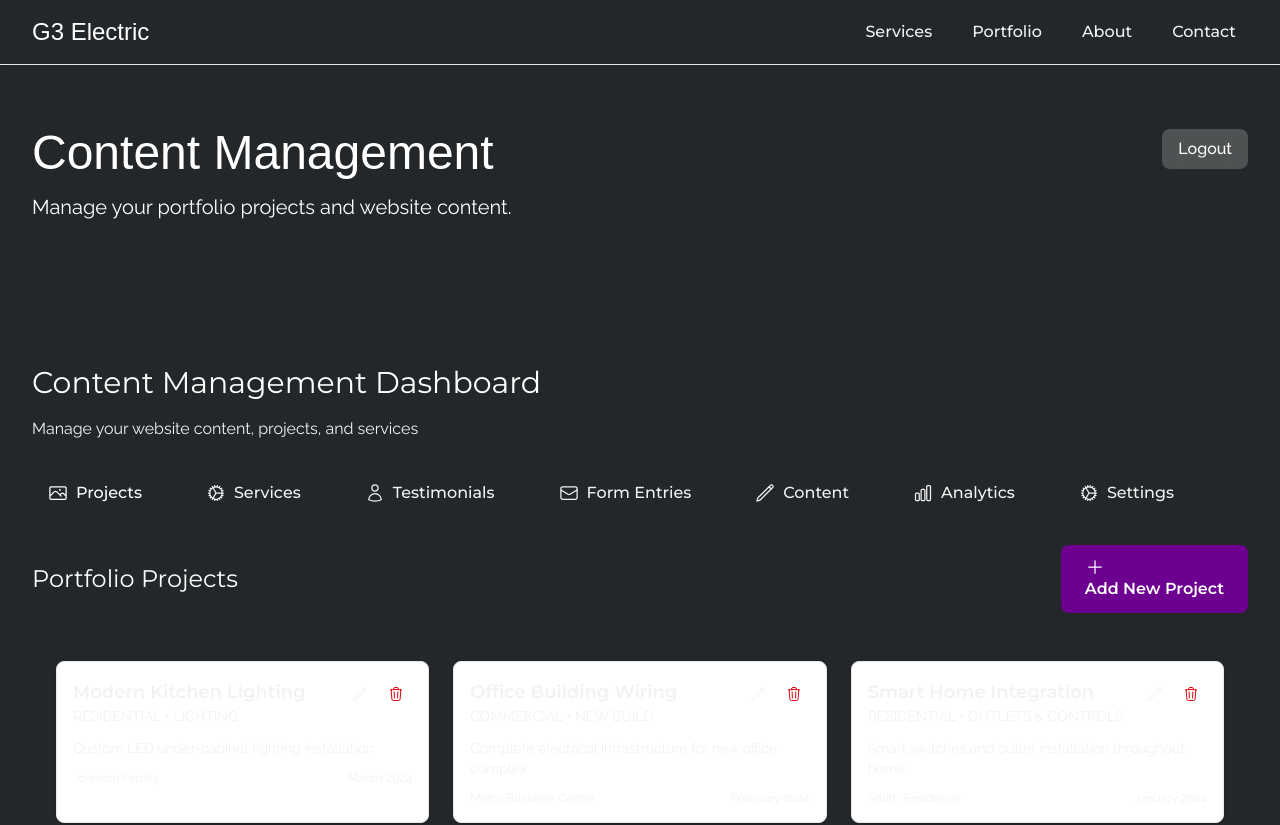
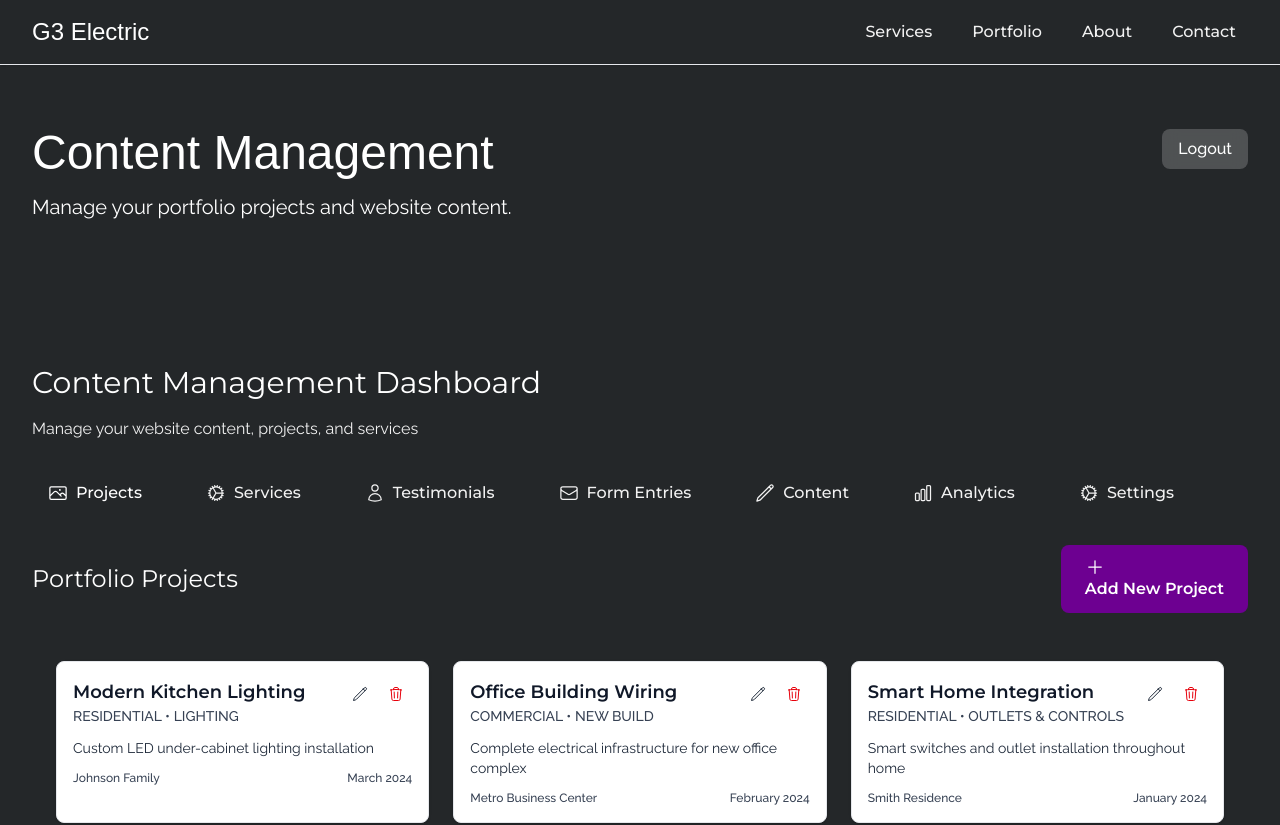
Before and after one commit to g3electricdsm-design/g3, a Next.js app: page /admin in a window 1280 px wide. Shown: the top 825 px of the page. Built offline with nearby package versions, Linux system fonts and the light colour scheme; a web font is replaced by a local one.

Commit message:
Update styling in AdminContent component for improved readability and consistency

```diff
--- a/src/app/admin/page.tsx
+++ b/src/app/admin/page.tsx
@@ -191,8 +191,8 @@ function AdminContent() {
                     <div key={project.id} className="bg-white rounded-lg p-4 shadow-sm border border-gray-200">
                       <div className="flex items-start justify-between mb-3">
                         <div className="flex-1">
-                          <h4 className="font-montserrat text-lg font-semibold text-earle-black">{project.title}</h4>
-                          <p className="font-raleway text-sm uppercase text-earle-black">{project.category} • {project.type}</p>
+                          <h4 className="font-montserrat text-lg font-semibold text-gray-900">{project.title}</h4>
+                          <p className="font-raleway text-sm uppercase text-gray-700 font-medium">{project.category} • {project.type}</p>
                         </div>
                         <div className="flex items-center gap-1">
                           <Link
@@ -200,7 +200,7 @@ function AdminContent() {
                             className="p-2 hover:bg-purple/10 rounded-lg transition-colors"
                             title="Edit project"
                           >
-                            <PencilIcon className="h-4 w-4 text-earle-black" />
+                            <PencilIcon className="h-4 w-4 text-gray-800" />
                           </Link>
                           <button
                             onClick={() => handleDelete(project.id)}
@@ -211,8 +211,8 @@ function AdminContent() {
                           </button>
                         </div>
                       </div>
-                      <p className="font-raleway text-sm mb-3 line-clamp-2 text-earle-black">{project.description}</p>
-                      <div className="flex items-center justify-between text-xs text-earle-black">
+                      <p className="font-raleway text-sm mb-3 line-clamp-2 text-gray-800">{project.description}</p>
+                      <div className="flex items-center justify-between text-xs text-gray-700 font-medium">
                         <span>{project.client}</span>
                         <span>{project.completed}</span>
                       </div>
```
